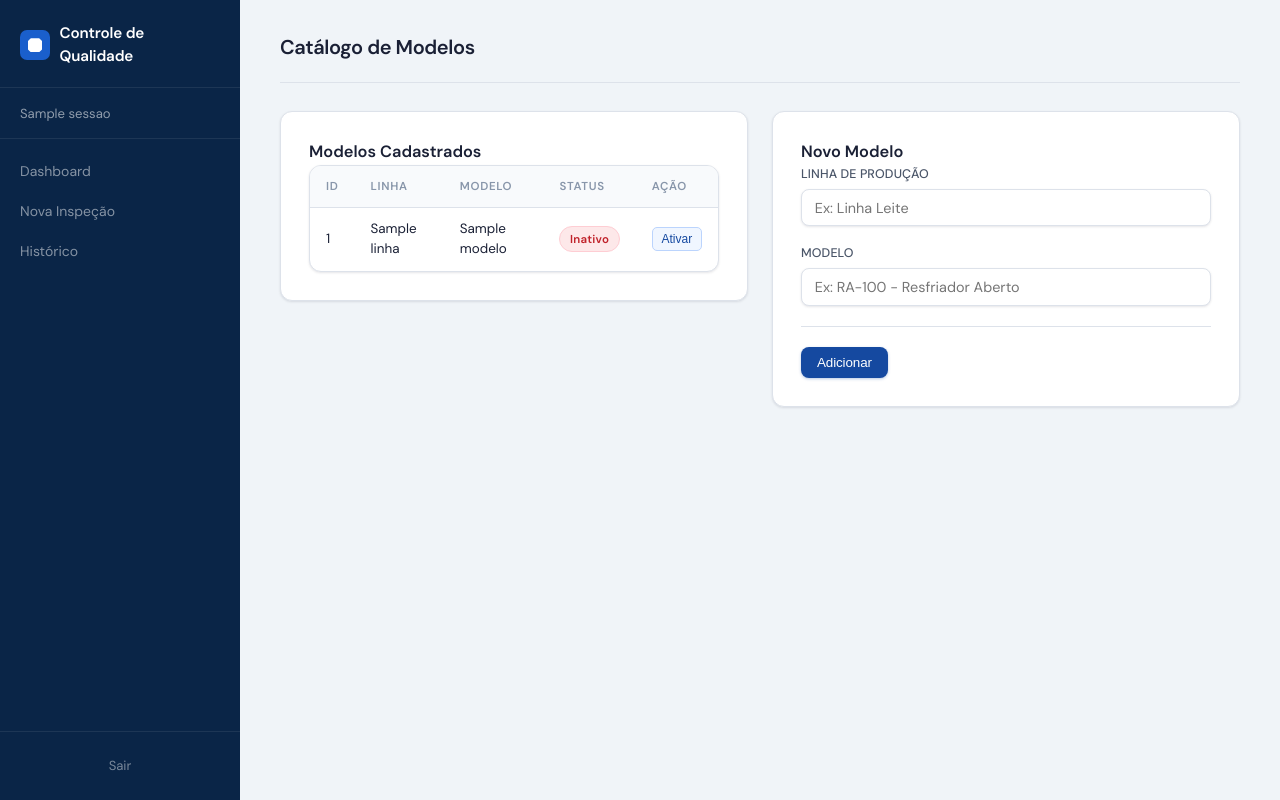
After one commit to Keven1n/sistema-qualidade, a FastAPI app: template templates/catalogo.html in a window 1280 px wide. The commit adds this page. Run offline with FastAPI, Linux system fonts and the light colour scheme; the template is opened without the code that fills it: most values are stand-ins (such as "Sample title", 1, 10 or a date in 2020); parts of the project's set-up code (start-up, migrations or seed data) failed here and were passed over.

Commit message:
feat: soldadores e catalogo no banco, filtro por data, validacao de OS duplicada, vinculo de reinspeção, correcao de fotos no historico

```diff
--- a/app/main.py
+++ b/app/main.py
@@ -8,7 +8,7 @@ from typing import Optional
 import bcrypt
 from cryptography.fernet import Fernet
 from fastapi import FastAPI, Request, Form, UploadFile, File, Depends, HTTPException, status
-from fastapi.responses import HTMLResponse, RedirectResponse, JSONResponse, StreamingResponse
+from fastapi.responses import HTMLResponse, RedirectResponse, StreamingResponse
 from fastapi.staticfiles import StaticFiles
 from fastapi.templating import Jinja2Templates
 from itsdangerous import URLSafeTimedSerializer, BadSignature, SignatureExpired
@@ -32,18 +32,17 @@ TIPOS_OK    = set(MAGIC_BYTES.values())
 fernet = Fernet(ENC_KEY.encode()) if ENC_KEY else None
 Path(IMG_DIR).mkdir(parents=True, exist_ok=True)
 
-# modelos por linha de produção — futuramente mover pro banco
-CATALOGO = {
-    "Linha Leite":      ["RA-100 - Resfriador Aberto", "MC-200 - Meia Cana", "FH-300 - Fechado Horizontal", "FV-400 - Vertical"],
-    "Linha Industrial": ["IS-500 - Isotérmico", "MX-600 - Mistura", "ES-700 - Estocagem", "PR-800 - Processo"],
-    "Tinas de Sorvete": ["MT-900 - Maturadora", "MG-910 - Maturadora Gás", "PT-920 - Pasteurizadora"],
-}
-
 # papéis disponíveis:
 #   admin     — acesso total
 #   inspetor  — registra inspeções, vê histórico e dashboard
 #   visitante — só leitura, igual ao modo demo mas com login real
 PAPEIS_VALIDOS = {"admin", "inspetor", "visitante"}
+
+# processos de solda — lista fixa por enquanto
+PROCESSOS = ["TIG Manual", "TIG Orbital"]
+
+# defeitos possíveis — lista fixa por enquanto
+DEFEITOS_OPCOES = ["Porosidade", "Trinca", "Falta de Fusão", "Mordedura", "Excesso de Reforço", "Oxidação"]
 
 
 def get_db():
@@ -58,7 +57,8 @@ def init_db():
         CREATE TABLE IF NOT EXISTS inspecoes (
             id INTEGER PRIMARY KEY AUTOINCREMENT,
             data TEXT, os TEXT, modelo TEXT, soldador TEXT,
-            processo TEXT, status TEXT, defeitos TEXT, obs TEXT, fotos TEXT
+            processo TEXT, status TEXT, defeitos TEXT, obs TEXT, fotos TEXT,
+            reinspeção_de INTEGER REFERENCES inspecoes(id)
         );
 
         CREATE TABLE IF NOT EXISTS usuarios (
@@ -87,18 +87,57 @@ def init_db():
             detalhe TEXT
         );
 
+        -- soldadores cadastrados — substituem a lista hard-coded no HTML
+        CREATE TABLE IF NOT EXISTS soldadores (
+            id INTEGER PRIMARY KEY AUTOINCREMENT,
+            nome TEXT UNIQUE NOT NULL,
+            ativo INTEGER DEFAULT 1
+        );
+
+        -- catálogo de linhas e modelos — substitui o dict no código
+        CREATE TABLE IF NOT EXISTS catalogo (
+            id INTEGER PRIMARY KEY AUTOINCREMENT,
+            linha TEXT NOT NULL,
+            modelo TEXT NOT NULL,
+            ativo INTEGER DEFAULT 1,
+            UNIQUE(linha, modelo)
+        );
+
         CREATE INDEX IF NOT EXISTS idx_auditoria_usuario ON auditoria(usuario);
         CREATE INDEX IF NOT EXISTS idx_auditoria_momento ON auditoria(momento);
         CREATE INDEX IF NOT EXISTS idx_inspecoes_data    ON inspecoes(data);
+        CREATE INDEX IF NOT EXISTS idx_inspecoes_os      ON inspecoes(os);
     """)
     conn.commit()
 
-    # banco legado não tem a coluna papel — adiciona sem quebrar nada
-    try:
-        conn.execute("ALTER TABLE usuarios ADD COLUMN papel TEXT DEFAULT 'inspetor'")
+    # migrações para banco legado
+    for sql in [
+        "ALTER TABLE usuarios ADD COLUMN papel TEXT DEFAULT 'inspetor'",
+        "ALTER TABLE inspecoes ADD COLUMN reinspeção_de INTEGER REFERENCES inspecoes(id)",
+    ]:
+        try:
+            conn.execute(sql)
+            conn.commit()
+        except Exception:
+            pass
+
+    # popula soldadores padrão se a tabela estiver vazia
+    if not conn.execute("SELECT 1 FROM soldadores").fetchone():
+        for nome in ["Carlos Silva", "João Souza", "Maria Oliveira"]:
+            conn.execute("INSERT OR IGNORE INTO soldadores (nome) VALUES (?)", (nome,))
         conn.commit()
-    except Exception:
-        pass
+
+    # popula catálogo padrão se a tabela estiver vazia
+    if not conn.execute("SELECT 1 FROM catalogo").fetchone():
+        catalogo_inicial = {
+            "Linha Leite":      ["RA-100 - Resfriador Aberto", "MC-200 - Meia Cana", "FH-300 - Fechado Horizontal", "FV-400 - Vertical"],
+            "Linha Industrial": ["IS-500 - Isotérmico", "MX-600 - Mistura", "ES-700 - Estocagem", "PR-800 - Processo"],
+            "Tinas de Sorvete": ["MT-900 - Maturadora", "MG-910 - Maturadora Gás", "PT-920 - Pasteurizadora"],
+        }
+        for linha, modelos in catalogo_inicial.items():
+            for modelo in modelos:
+                conn.execute("INSERT OR IGNORE INTO catalogo (linha, modelo) VALUES (?,?)", (linha, modelo))
+        conn.commit()
 
     h = HASH_LUCAS.strip().strip('"\'').strip()
     if h.startswith('$2b$') and len(h) >= 59:
@@ -114,6 +153,21 @@ def init_db():
             )
         conn.commit()
     conn.close()
+
+
+def get_catalogo(conn) -> dict:
+    rows = conn.execute(
+        "SELECT linha, modelo FROM catalogo WHERE ativo=1 ORDER BY linha, modelo"
+    ).fetchall()
+    catalogo = {}
+    for r in rows:
+        catalogo.setdefault(r["linha"], []).append(r["modelo"])
+    return catalogo
+
+def get_soldadores(conn) -> list:
+    return [r["nome"] for r in conn.execute(
+        "SELECT nome FROM soldadores WHERE ativo=1 ORDER BY nome"
+    ).fetchall()]
 
 
 def registrar_auditoria(usuario: str, acao: str, alvo: Optional[str] = None, detalhe: Optional[str] = None):
@@ -170,9 +224,6 @@ def require_inspetor_ou_admin(request: Request):
     if sessao.get("papel") not in ("admin", "inspetor"):
         raise HTTPException(status_code=403, detail="Sem permissão para esta ação.")
     return sessao
-
-def pode_editar(sessao: dict) -> bool:
-    return sessao.get("papel") == "admin"
 
 
 def _now_str():
@@ -236,7 +287,7 @@ async def salvar_imagens(files: list) -> str:
         caminho = os.path.join(IMG_DIR, nome)
         with open(caminho, "wb") as f:
             f.write(conteudo)
-        caminhos.append(caminho)
+        caminhos.append(nome)  # salva só o nome, não o path absoluto
     return ";".join(caminhos)
 
 
@@ -292,11 +343,20 @@ def logout(request: Request):
 
 
 @app.get("/", response_class=HTMLResponse)
-def dashboard(request: Request, sessao: dict = Depends(get_sessao)):
+def dashboard(request: Request, sessao: dict = Depends(get_sessao),
+              data_ini: str = "", data_fim: str = ""):
     if not sessao:
         return RedirectResponse("/login", status_code=303)
     conn = get_db()
-    rows = conn.execute("SELECT status, soldador, modelo, defeitos FROM inspecoes").fetchall()
+
+    query  = "SELECT status, soldador, modelo, defeitos FROM inspecoes WHERE 1=1"
+    params = []
+    if data_ini:
+        query += " AND data >= ?"; params.append(data_ini)
+    if data_fim:
+        query += " AND data <= ?"; params.append(data_fim)
+
+    rows = conn.execute(query, params).fetchall()
     conn.close()
 
     total      = len(rows)
@@ -318,16 +378,31 @@ def dashboard(request: Request, sessao: dict = Depends(get_sessao)):
         "taxa_apr": taxa_apr, "taxa_repr": taxa_repr,
         "status_chart": status_chart, "soldador_chart": soldador_chart,
         "modelo_chart": modelo_chart, "defeitos_chart": defeitos_chart,
+        "data_ini": data_ini, "data_fim": data_fim,
     })
 
 
 @app.get("/nova", response_class=HTMLResponse)
-def nova_page(request: Request, sessao: dict = Depends(get_sessao)):
+def nova_page(request: Request, sessao: dict = Depends(get_sessao),
+              reinspeção_de: Optional[int] = None):
     if not sessao:
         return RedirectResponse("/login", status_code=303)
+    conn = get_db()
+    catalogo   = get_catalogo(conn)
+    soldadores = get_soldadores(conn)
+
+    # se vier de um retrabalho, pré-carrega os dados da inspeção original
+    origem = None
+    if reinspeção_de:
+        origem = conn.execute("SELECT * FROM inspecoes WHERE id=?", (reinspeção_de,)).fetchone()
+    conn.close()
+
     return templates.TemplateResponse("nova.html", {
-        "request": request, "sessao": sessao, "catalogo": CATALOGO,
-        "today": datetime.today().strftime("%Y-%m-%d")
+        "request": request, "sessao": sessao,
+        "catalogo": catalogo, "soldadores": soldadores,
+        "processos": PROCESSOS, "defeitos_opcoes": DEFEITOS_OPCOES,
+        "today": datetime.today().strftime("%Y-%m-%d"),
+        "reinspeção_de": reinspeção_de, "origem": origem,
     })
 
 @app.post("/nova")
@@ -343,30 +418,53 @@ async def nova_post(
     defeitos: list[str] = Form(default=[]),
     obs: str = Form(default=""),
     fotos: list[UploadFile] = File(default=[]),
+    reinspeção_de: Optional[int] = Form(default=None),
 ):
+    conn = get_db()
+
+    # bloqueia O.S. duplicada — a menos que seja uma reinspeção
+    if not reinspeção_de:
+        duplicada = conn.execute(
+            "SELECT id FROM inspecoes WHERE os=? AND reinspeção_de IS NULL", (os_num.strip(),)
+        ).fetchone()
+        if duplicada:
+            conn.close()
+            soldadores = get_soldadores(conn) if not conn else []
+            conn2 = get_db()
+            catalogo   = get_catalogo(conn2)
+            soldadores = get_soldadores(conn2)
+            conn2.close()
+            return templates.TemplateResponse("nova.html", {
+                "request": request, "sessao": sessao,
+                "catalogo": catalogo, "soldadores": soldadores,
+                "processos": PROCESSOS, "defeitos_opcoes": DEFEITOS_OPCOES,
+                "today": data_inspecao, "reinspeção_de": None, "origem": None,
+                "erro": f"O.S. {os_num.strip()} já está registrada (registro #{duplicada['id']}). Use a reinspeção se for retrabalho.",
+            })
+
     obs_salva = fernet.encrypt(obs.encode()).decode() if fernet else obs
     caminhos  = await salvar_imagens(fotos)
-    conn = get_db()
     cur = conn.execute(
-        "INSERT INTO inspecoes (data,os,modelo,soldador,processo,status,defeitos,obs,fotos) VALUES (?,?,?,?,?,?,?,?,?)",
+        "INSERT INTO inspecoes (data,os,modelo,soldador,processo,status,defeitos,obs,fotos,reinspeção_de) VALUES (?,?,?,?,?,?,?,?,?,?)",
         (data_inspecao, os_num.strip(), modelo, soldador, processo, status_ins,
-         ", ".join(defeitos) or "N/A", obs_salva, caminhos)
+         ", ".join(defeitos) or "N/A", obs_salva, caminhos, reinspeção_de)
     )
     novo_id = cur.lastrowid
     conn.commit()
     conn.close()
-    registrar_auditoria(
-        sessao.get("usuario", "?"), "inspecao_criada",
-        alvo=f"inspecao#{novo_id}",
-        detalhe=f"os={os_num.strip()} status={status_ins}"
-    )
+
+    detalhe = f"os={os_num.strip()} status={status_ins}"
+    if reinspeção_de:
+        detalhe += f" reinspeção_de={reinspeção_de}"
+    registrar_auditoria(sessao.get("usuario", "?"), "inspecao_criada",
+                        alvo=f"inspecao#{novo_id}", detalhe=detalhe)
     return RedirectResponse("/historico?ok=1", status_code=303)
 
 
 @app.get("/historico", response_class=HTMLResponse)
 def historico(request: Request, sessao: dict = Depends(get_sessao),
               pagina: int = 1, status_f: str = "", soldador_f: str = "",
-              processo_f: str = "", ok: str = ""):
+              processo_f: str = "", data_ini: str = "", data_fim: str = "", ok: str = ""):
     if not sessao:
         return RedirectResponse("/login", status_code=303)
 
@@ -374,15 +472,19 @@ def historico(request: Request, sessao: dict = Depends(get_sessao),
     query  = "SELECT * FROM inspecoes WHERE 1=1"
     params = []
     if status_f:
-        query += " AND status=?";   params.append(status_f)
+        query += " AND status=?";    params.append(status_f)
     if soldador_f:
-        query += " AND soldador=?"; params.append(soldador_f)
+        query += " AND soldador=?";  params.append(soldador_f)
     if processo_f:
-        query += " AND processo=?"; params.append(processo_f)
+        query += " AND processo=?";  params.append(processo_f)
+    if data_ini:
+        query += " AND data >= ?";   params.append(data_ini)
+    if data_fim:
+        query += " AND data <= ?";   params.append(data_fim)
     query += " ORDER BY id DESC"
 
     rows       = conn.execute(query, params).fetchall()
-    soldadores = [r["soldador"] for r in conn.execute("SELECT DISTINCT soldador FROM inspecoes").fetchall()]
+    soldadores = get_soldadores(conn)
     conn.close()
 
     ITENS      = 20
@@ -395,20 +497,27 @@ def historico(request: Request, sessao: dict = Depends(get_sessao),
         "rows": rows_pag, "total": len(rows),
         "pagina": pagina, "total_pags": total_pags,
         "status_f": status_f, "soldador_f": soldador_f, "processo_f": processo_f,
+        "data_ini": data_ini, "data_fim": data_fim,
         "soldadores": soldadores, "ok": ok,
     })
 
 @app.get("/exportar-csv")
-def exportar_csv(request: Request, sessao: dict = Depends(require_auth)):
-    conn = get_db()
-    rows = conn.execute(
-        "SELECT id,data,os,modelo,soldador,processo,status,defeitos,obs FROM inspecoes ORDER BY id DESC"
-    ).fetchall()
+def exportar_csv(request: Request, sessao: dict = Depends(require_auth),
+                 data_ini: str = "", data_fim: str = ""):
+    conn   = get_db()
+    query  = "SELECT id,data,os,modelo,soldador,processo,status,defeitos,obs,reinspeção_de FROM inspecoes WHERE 1=1"
+    params = []
+    if data_ini:
+        query += " AND data >= ?"; params.append(data_ini)
+    if data_fim:
+        query += " AND data <= ?"; params.append(data_fim)
+    query += " ORDER BY id DESC"
+    rows = conn.execute(query, params).fetchall()
     conn.close()
     registrar_auditoria(sessao.get("usuario", "?"), "exportou_csv")
     output = io.StringIO()
     writer = csv.writer(output)
-    writer.writerow(["ID", "Data", "O.S.", "Modelo", "Soldador", "Processo", "Status", "Defeitos", "Obs"])
+    writer.writerow(["ID", "Data", "O.S.", "Modelo", "Soldador", "Processo", "Status", "Defeitos", "Obs", "Reinspeção de"])
     for r in rows:
         writer.writerow(list(r))
     output.seek(0)
@@ -419,11 +528,15 @@ def exportar_csv(request: Request, sessao: dict = Depends(require_auth)):
 @app.get("/editar/{id_reg}", response_class=HTMLResponse)
 def editar_page(id_reg: int, request: Request, sessao: dict = Depends(require_admin)):
     conn = get_db()
-    row  = conn.execute("SELECT * FROM inspecoes WHERE id=?", (id_reg,)).fetchone()
+    row        = conn.execute("SELECT * FROM inspecoes WHERE id=?", (id_reg,)).fetchone()
+    soldadores = get_soldadores(conn)
     conn.close()
     if not row:
         raise HTTPException(404, "Registro não encontrado.")
-    return templates.TemplateResponse("editar.html", {"request": request, "sessao": sessao, "row": row})
+    return templates.TemplateResponse("editar.html", {
+        "request": request, "sessao": sessao,
+        "row": row, "soldadores": soldadores, "processos": PROCESSOS,
+    })
 
 @app.post("/editar/{id_reg}")
 def editar_post(id_reg: int, request: Request,
@@ -431,7 +544,7 @@ def editar_post(id_reg: int, request: Request,
                 os_num: str = Form(...), soldador: str = Form(...),
                 processo: str = Form(...), status_ins: str = Form(...),
                 defeitos: str = Form(default=""), obs: str = Form(default="")):
-    conn = get_db()
+    conn  = get_db()
     antes = conn.execute("SELECT os, soldador, status FROM inspecoes WHERE id=?", (id_reg,)).fetchone()
     conn.execute(
         "UPDATE inspecoes SET os=?,soldador=?,processo=?,status=?,defeitos=?,obs=? WHERE id=?",
@@ -533,6 +646,83 @@ def alterar_papel(id_user: int, request: Request,
     return RedirectResponse("/usuarios", status_code=303)
 
 
+# gerenciamento de soldadores — só admin
+@app.get("/soldadores", response_class=HTMLResponse)
+def soldadores_page(request: Request, sessao: dict = Depends(require_admin)):
+    conn = get_db()
+    rows = conn.execute("SELECT * FROM soldadores ORDER BY nome").fetchall()
+    conn.close()
+    return templates.TemplateResponse("soldadores.html", {
+        "request": request, "sessao": sessao, "soldadores": rows
+    })
+
+@app.post("/soldadores/criar")
+def criar_soldador(request: Request, sessao: dict = Depends(require_admin),
+                   nome: str = Form(...)):
+    conn = get_db()
+    try:
+        conn.execute("INSERT INTO soldadores (nome) VALUES (?)", (nome.strip(),))
+        conn.commit()
+    except sqlite3.IntegrityError:
+        raise HTTPException(400, "Soldador já existe.")
+    finally:
+        conn.close()
+    registrar_auditoria(sessao.get("usuario", "?"), "soldador_criado", alvo=nome.strip())
+    return RedirectResponse("/soldadores", status_code=303)
+
+@app.post("/soldadores/{id_s}/toggle")
+def toggle_soldador(id_s: int, request: Request, sessao: dict = Depends(require_admin),
+                    ativo: int = Form(...)):
+    conn = get_db()
+    row  = conn.execute("SELECT nome FROM soldadores WHERE id=?", (id_s,)).fetchone()
+    conn.execute("UPDATE soldadores SET ativo=? WHERE id=?", (ativo, id_s))
+    conn.commit()
+    conn.close()
+    acao = "soldador_ativado" if ativo else "soldador_desativado"
+    registrar_auditoria(sessao.get("usuario", "?"), acao, alvo=row["nome"] if row else str(id_s))
+    return RedirectResponse("/soldadores", status_code=303)
+
+
+# gerenciamento de catálogo — só admin
+@app.get("/catalogo-admin", response_class=HTMLResponse)
+def catalogo_page(request: Request, sessao: dict = Depends(require_admin)):
+    conn  = get_db()
+    rows  = conn.execute("SELECT * FROM catalogo ORDER BY linha, modelo").fetchall()
+    conn.close()
+    return templates.TemplateResponse("catalogo.html", {
+        "request": request, "sessao": sessao, "itens": rows
+    })
+
+@app.post("/catalogo-admin/criar")
+def criar_catalogo(request: Request, sessao: dict = Depends(require_admin),
+                   linha: str = Form(...), modelo: str = Form(...)):
+    conn = get_db()
+    try:
+        conn.execute("INSERT INTO catalogo (linha, modelo) VALUES (?,?)",
+                     (linha.strip(), modelo.strip()))
+        conn.commit()
+    except sqlite3.IntegrityError:
+        raise HTTPException(400, "Modelo já existe nesta linha.")
+    finally:
+        conn.close()
+    registrar_auditoria(sessao.get("usuario", "?"), "catalogo_criado",
+                        alvo=f"{linha.strip()} / {modelo.strip()}")
+    return RedirectResponse("/catalogo-admin", status_code=303)
+
+@app.post("/catalogo-admin/{id_c}/toggle")
+def toggle_catalogo(id_c: int, request: Request, sessao: dict = Depends(require_admin),
+                    ativo: int = Form(...)):
+    conn = get_db()
+    row  = conn.execute("SELECT linha, modelo FROM catalogo WHERE id=?", (id_c,)).fetchone()
+    conn.execute("UPDATE catalogo SET ativo=? WHERE id=?", (ativo, id_c))
+    conn.commit()
+    conn.close()
+    registrar_auditoria(sessao.get("usuario", "?"),
+                        "catalogo_ativado" if ativo else "catalogo_desativado",
+                        alvo=f"{row['linha']} / {row['modelo']}" if row else str(id_c))
+    return RedirectResponse("/catalogo-admin", status_code=303)
+
+
 @app.get("/auditoria", response_class=HTMLResponse)
 def auditoria_page(request: Request, sessao: dict = Depends(require_admin),
                    pagina: int = 1, usuario_f: str = "", acao_f: str = ""):
@@ -540,13 +730,15 @@ def auditoria_page(request: Request, sessao: dict = Depends(require_admin),
     query  = "SELECT * FROM auditoria WHERE 1=1"
     params = []
     if usuario_f:
-        query += " AND usuario=?"; params.append(usuario_f)
+        query += " AND usuario=?";    params.append(usuario_f)
     if acao_f:
-        query += " AND acao LIKE ?"; params.append(f"%{acao_f}%")
+        query += " AND acao LIKE ?";  params.append(f"%{acao_f}%")
     query += " ORDER BY id DESC"
 
     rows     = conn.execute(query, params).fetchall()
-    usuarios = [r["usuario"] for r in conn.execute("SELECT DISTINCT usuario FROM auditoria ORDER BY usuario").fetchall()]
+    usuarios = [r["usuario"] for r in conn.execute(
+        "SELECT DISTINCT usuario FROM auditoria ORDER BY usuario"
+    ).fetchall()]
     conn.close()
 
     ITENS      = 30
--- a/templates/base.html
+++ b/templates/base.html
@@ -28,6 +28,8 @@
  {% if sessao.papel == 'admin' %}
  <li><a href="/usuarios" class="{% if active=='usuarios' %}active{% endif %}">Usuários</a></li>
  <li><a href="/auditoria" class="{% if active=='auditoria' %}active{% endif %}">Auditoria</a></li>
+ <li><a href="/soldadores" class="{% if active=='soldadores' %}active{% endif %}">Soldadores</a></li>
+ <li><a href="/catalogo-admin" class="{% if active=='catalogo' %}active{% endif %}">Catalogo</a></li>
  {% endif %}
  </ul>
 
--- /dev/null
+++ b/templates/catalogo.html
@@ -0,0 +1,64 @@
+{% extends "base.html" %}
+{% set active = "catalogo" %}
+{% block title %}Catálogo — Qualidade{% endblock %}
+
+{% block content %}
+<div class="page-header">
+ <h2>Catálogo de Modelos</h2>
+</div>
+
+<div class="two-col">
+
+ <div class="form-card">
+  <h3>Modelos Cadastrados</h3>
+  <div class="table-wrapper">
+   <table class="data-table">
+    <thead><tr><th>ID</th><th>Linha</th><th>Modelo</th><th>Status</th><th>Ação</th></tr></thead>
+    <tbody>
+    {% for item in itens %}
+    <tr>
+     <td>{{ item.id }}</td>
+     <td>{{ item.linha }}</td>
+     <td>{{ item.modelo }}</td>
+     <td>
+      <span class="badge {% if item.ativo %}badge-green{% else %}badge-red{% endif %}">
+       {% if item.ativo %}Ativo{% else %}Inativo{% endif %}
+      </span>
+     </td>
+     <td>
+      <form method="post" action="/catalogo-admin/{{ item.id }}/toggle" style="display:inline">
+       {% if item.ativo %}
+       <input type="hidden" name="ativo" value="0"/>
+       <button type="submit" class="btn-sm btn-delete">Desativar</button>
+       {% else %}
+       <input type="hidden" name="ativo" value="1"/>
+       <button type="submit" class="btn-sm btn-edit">Ativar</button>
+       {% endif %}
+      </form>
+     </td>
+    </tr>
+    {% endfor %}
+    </tbody>
+   </table>
+  </div>
+ </div>
+
+ <div class="form-card">
+  <h3>Novo Modelo</h3>
+  <form method="post" action="/catalogo-admin/criar">
+   <div class="form-group">
+    <label>Linha de Produção</label>
+    <input type="text" name="linha" required placeholder="Ex: Linha Leite"/>
+   </div>
+   <div class="form-group">
+    <label>Modelo</label>
+    <input type="text" name="modelo" required placeholder="Ex: RA-100 - Resfriador Aberto"/>
+   </div>
+   <div class="form-actions">
+    <button type="submit" class="btn btn-primary">Adicionar</button>
+   </div>
+  </form>
+ </div>
+
+</div>
+{% endblock %}
```
Also changed, not shown: templates/dashboard.html (+18 -8 lines), templates/editar.html (+11 -6 lines), templates/historico.html (+35 -10 lines), templates/nova.html (+30 -14 lines), templates/soldadores.html (added, +59 -0 lines), README.md, app/backup.py (line endings or trailing spaces), app/criar_usuario.py (line endings or trailing spaces), docker-compose.yml (line endings or trailing spaces), static/css/style.css (line endings or trailing spaces), templates/auditoria.html (line endings or trailing spaces), templates/login.html (line endings or trailing spaces), templates/usuarios.html (line endings or trailing spaces), 1 other file.
